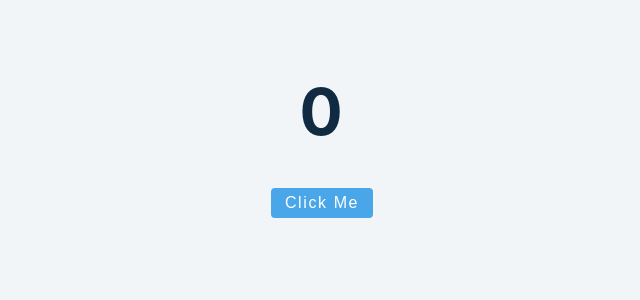
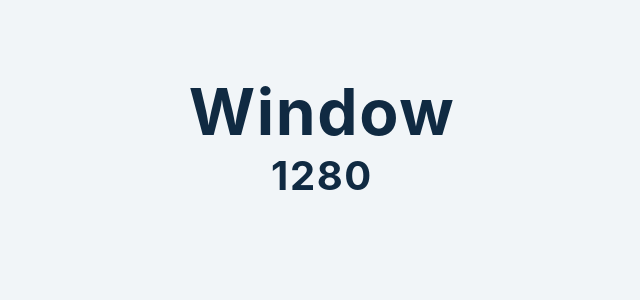
Before and after one commit to binarypsilocybin/react-advanced-2020, a React (Create React App) app: page / in a window 1280 px wide. Shown: the top 300 px of the page, without its empty margins (318-958 px from the left). Built offline with nearby package versions, Linux system fonts and the light colour scheme.

Commit message:
Use effect tutorial

```diff
--- a/src/App.js
+++ b/src/App.js
@@ -1,6 +1,6 @@
 import React from "react";
 
-import Setup from "./tutorial/2-useEffect/setup/1-useEffect-basics";
+import Setup from "./tutorial/2-useEffect/setup/2-useEffect-cleanup";
 
 function App() {
   return (
--- a/src/tutorial/2-useEffect/setup/2-useEffect-cleanup.js
+++ b/src/tutorial/2-useEffect/setup/2-useEffect-cleanup.js
@@ -1,10 +1,30 @@
-import React, { useState, useEffect } from 'react';
+import React, { useState, useEffect } from "react";
 
 // cleanup function
 // second argument
 
 const UseEffectCleanup = () => {
-  return <h2>useEffect cleanup</h2>;
+  const [size, setSize] = useState(window.innerWidth);
+
+  const checkSize = () => {
+    setSize(window.innerWidth);
+  };
+
+  useEffect(() => {
+    console.log("hello world");
+    window.addEventListener("resize", checkSize);
+    return () => {
+      console.log("cleanup");
+      window.removeEventListener("resize", checkSize);
+    };
+  }, []);
+  console.log("render");
+  return (
+    <>
+      <h1>Window</h1>
+      <h2>{size}</h2>
+    </>
+  );
 };
 
 export default UseEffectCleanup;
```
